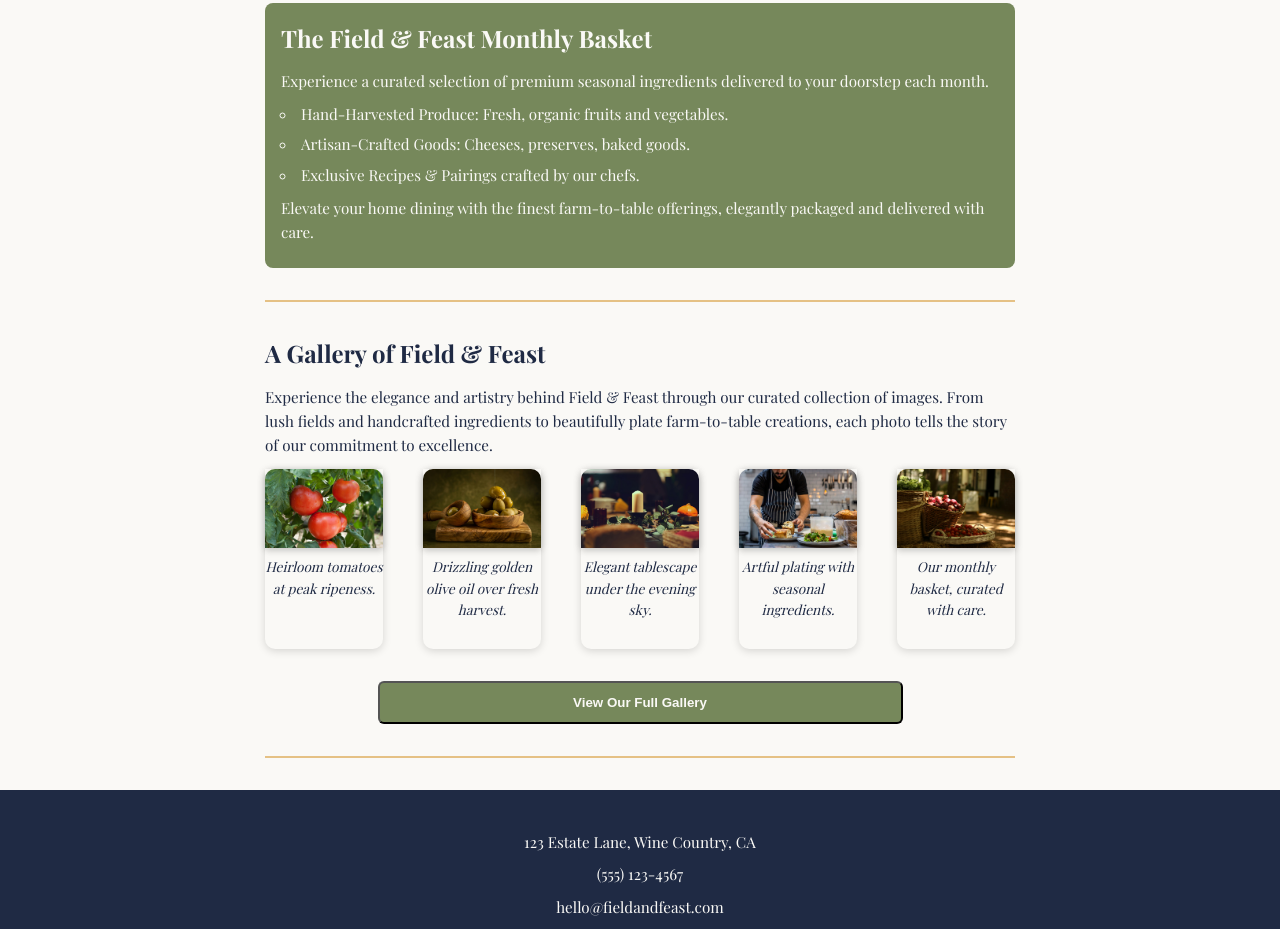
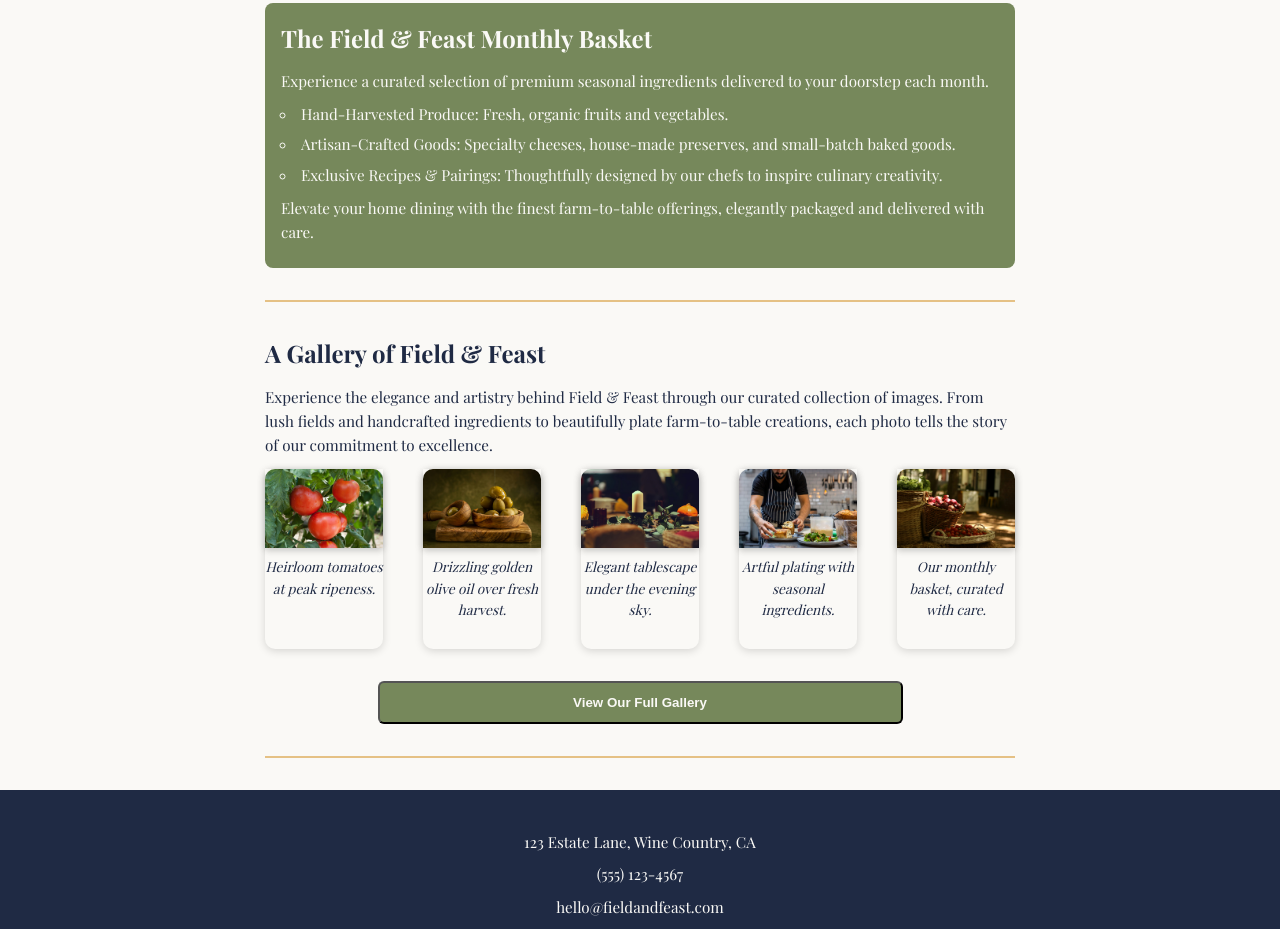
Before and after one commit to blperrym/fieldandfeast, a plain HTML site: page index.html in a window 1280 px wide. Shown: the part 988-1917 px from the top of the page. Drawn offline with nearby package versions, Linux system fonts and the light colour scheme; a web font is replaced by a local one.

Commit message:
Fixed text

```diff
--- a/index.html
+++ b/index.html
@@ -51,8 +51,8 @@
 
           <ul>
             <li>Hand-Harvested Produce: Fresh, organic fruits and vegetables.</li>
-            <li>Artisan-Crafted Goods: Cheeses, preserves, baked goods.</li>
-            <li>Exclusive Recipes & Pairings crafted by our chefs.</li>
+            <li>Artisan-Crafted Goods: Specialty cheeses, house-made preserves, and small-batch baked goods.</li>
+            <li>Exclusive Recipes & Pairings: Thoughtfully designed by our chefs to inspire culinary creativity.</li>
           </ul>
 
           <p>Elevate your home dining with the finest farm-to-table offerings, elegantly packaged and delivered with care.</p>
```
